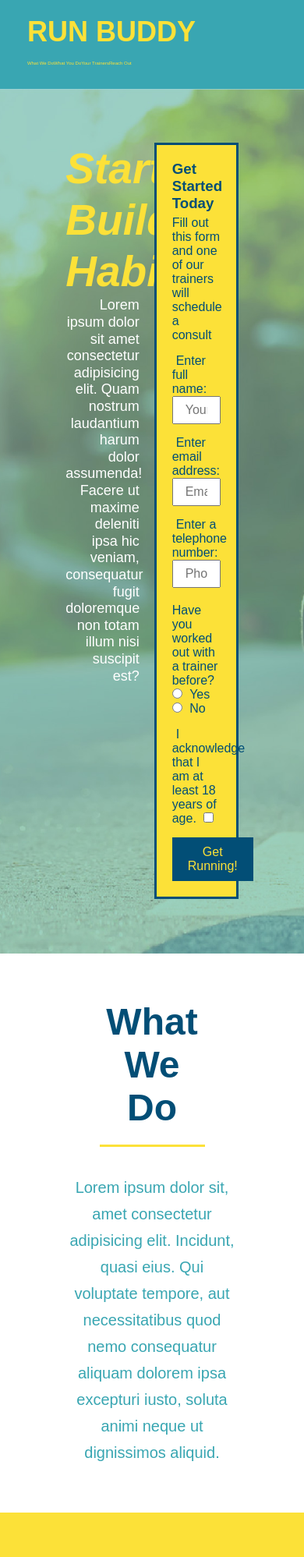
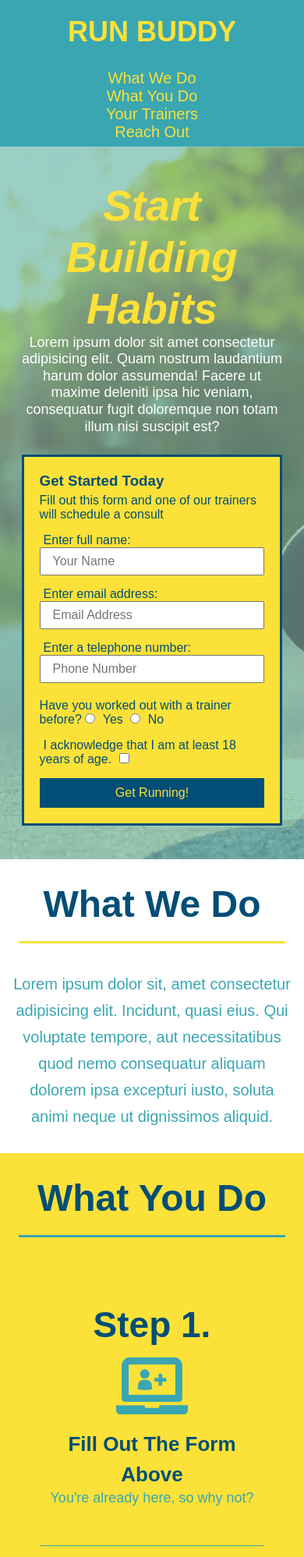
Before and after one commit to nagatopein/run-buddy, a plain HTML site: page index.html in a window 390 px wide. Shown: the top 1997 px of the page at 78% size. Drawn offline with Linux system fonts and the light colour scheme.

Commit message:
update run-buddy to be mobile responsive

```diff
--- a/assets/css/style.css
+++ b/assets/css/style.css
@@ -47,7 +47,7 @@ header nav ul {
 }
 
 header nav ul li a {
-    margin: 10 15px;
+    margin: 0 30px;
     font-weight: lighter;
     font-size: 1.55vw;
 }
@@ -343,15 +343,108 @@ section {
 
  /* MEDIA QUERY FOR SMALLER DESKTOP SCREENS AND SMALLER */
  @media screen and (max-width: 980px) {
+     header {
+         padding-bottom: 0;
+         justify-content: center;
+     }
 
+     header h1 {
+         width : 100%;
+         text-align: center;
+     }
+
+     header nav ul {
+         margin-top: 20px;
+         width: 100%;
+         justify-content: center;
+     }
+
+     header nav ul li a {
+         font-size: 20px;
+     }
+
+     footer h2, footer div {
+         text-align: center;
+         width: 100%;
+     }
+
+     .hero-cta, .hero-form {
+         width: 100%;
+     }
+
+     .hero-cta {
+         text-align: center;
+     }
+
+     .section-title {
+         width: 80%;
+     }
+
+     .trainer {
+         flex: 0 70%;
+     }
+
+     .contact-info iframe {
+         flex: 1 100%;
+     }
  }
 
  /* MEDIA QUERY FOR TABLETS AND SMALLER */
  @media screen and (max-width: 768px) {
+     section {
+         padding: 30px 15px;
+     }
 
+     .steps h3 {
+         flex: 1 100%;
+         text-align: center;
+     }
+
+     .step-info {
+         flex: 2 100%;
+         text-align: center;
+         justify-content: center;
+     }
+
+     .step-img {
+         flex: 0 32%;
+         margin-right: 0;
+         margin-top: 15px;
+         margin-bottom: 15px;
+     }
+
+     .step-text {
+         flex: 100%;
+     }
  }
 
  /* MEDIA QUERY FOR MOBILE PHONES AND SMALLER */
  @media screen and (max-width: 575px) {
+     .hero-form button {
+         width: 100%;
+     }
 
+     .section-title {
+         width: 95%;
+     }
+
+     .intro p {
+         width: 100%;
+     }
+
+     .trainer {
+         flex: 0 100%;
+     }
+
+     .contact-info {
+         text-align: center;
+     }
+
+     .contact-info > * {
+         flex: 0 100%;
+     }
+
+     .contact-form {
+         order: 3;
+     }
  }
```
